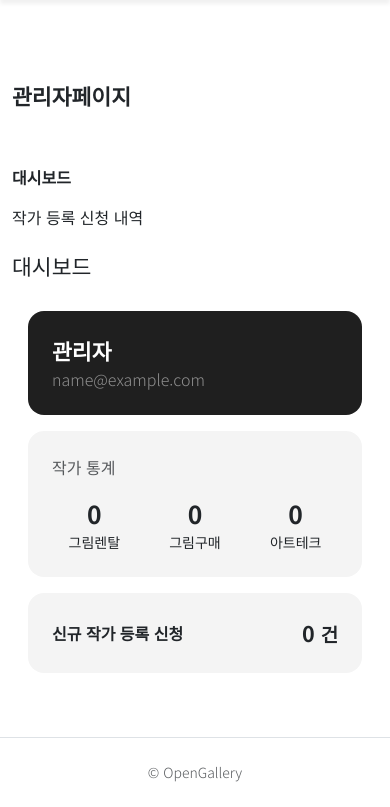
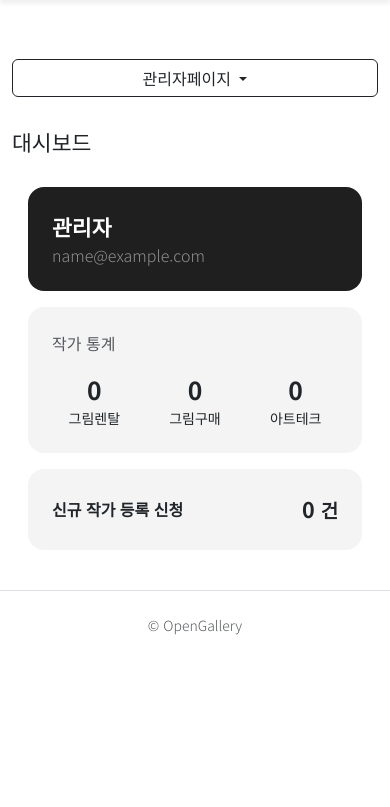
Before and after one commit to gns0304/opengallery, a Django app: page /admin/dashboard/ in a window 390 px wide. Shown: the part 77-884 px from the top of the page. After the commit the page ends 712 px from the top, so only its background shows below. Run offline with Django 5.2, Linux system fonts and the light colour scheme; a user stored in the database is signed in; tables that the repository leaves empty hold one stand-in row (values such as "Sample post").

Commit message:
feat: implement responsive admin sidebar with mobile dropdown
- 992px 이상(lg 브레이크포인트)에서는 기존 사이드바 레이아웃 유지
- 992px 이하에서는 드롭다운 메뉴로 자동 전환하여 Bootstrap의 dropdown 컴포넌트 사용
- 현재 활성 페이지 상태를 드롭다운 아이템에도 반영

```diff
--- a/static/css/base.css
+++ b/static/css/base.css
@@ -79,3 +79,26 @@ body {
 
 .admin-sidebar .list-group-item { background: transparent; border: 0; padding-left: 0; padding-right: 0; }
 .admin-sidebar a.fw-semibold { color:#000; }
+
+.dropdown-menu .dropdown-item.active,
+.dropdown-menu .dropdown-item:active,
+.dropdown-menu .dropdown-submenu .dropdown-item.active,
+.dropdown-menu .dropdown-submenu .dropdown-item:active {
+    background-color: #212529 !important;
+    color: #fff !important;
+}
+
+
+.dropdown-menu .dropdown-item:hover,
+.dropdown-menu .dropdown-item:focus,
+.dropdown-menu .dropdown-submenu .dropdown-item:hover,
+.dropdown-menu .dropdown-submenu .dropdown-item:focus {
+    background-color: #343a40 !important;
+    color: #fff !important;
+}
+
+.dropdown-menu .active > a,
+.dropdown-menu .active > button {
+    background-color: #212529 !important;
+    color: #fff !important;
+}
--- a/templates/admin_panel/sidebar.html
+++ b/templates/admin_panel/sidebar.html
@@ -1,9 +1,32 @@
-<nav class="admin-sidebar">
+<div class="dropdown d-lg-none mb-3">
+    <button class="btn btn-outline-dark w-100 dropdown-toggle"
+            type="button"
+            data-bs-toggle="dropdown"
+            aria-expanded="false">
+        관리자페이지
+    </button>
+    <ul class="dropdown-menu w-100">
+        <li>
+            <a class="dropdown-item {% if request.resolver_match.url_name == 'dashboard' %}active{% endif %}"
+               href="{% url 'admin_panel:dashboard' %}">
+                대시보드
+            </a>
+        </li>
+        <li>
+            <a class="dropdown-item {% if request.resolver_match.url_name == 'applications' %}active{% endif %}"
+               href="{% url 'admin_panel:applications' %}">
+                작가 등록 신청 내역
+            </a>
+        </li>
+    </ul>
+</div>
+
+<nav class="admin-sidebar d-none d-lg-block">
     <div class="mb-5">
         <div class="h4 mb-0 fw-bold">관리자페이지</div>
     </div>
     <ul class="list-group list-group-flush rounded-0">
-    <li class="list-group-item px-0 border-0">
+        <li class="list-group-item px-0 border-0">
             <a href="{% url 'admin_panel:dashboard' %}"
                class="d-flex justify-content-between align-items-center link-dark text-decoration-none
                 {% if request.resolver_match.url_name == 'dashboard' %}fw-semibold{% endif %}">
--- a/templates/common/base.html
+++ b/templates/common/base.html
@@ -20,7 +20,7 @@
 
 {% include "common/header.html" %}
 
-<main class="container py-5">
+<main class="container py-4">
     {% include "common/message.html" %}
     {% block content %}{% endblock %}
 </main>
--- a/templates/common/layout/content_with_sidebar.html
+++ b/templates/common/layout/content_with_sidebar.html
@@ -1,11 +1,11 @@
 {% extends "common/base.html" %}
 {% block title %}{% if block.super %}{{ block.super }}{% endif %}{% endblock %}
 {% block content %}
-    <div class="row g-3" style="margin-top: 1rem;">
-        <aside class="col-12 col-md-2">
+   <div class="row g-3 mt-3">
+    <aside class="col-12 col-lg-2">
         {% block sidebar %}{% endblock %}
     </aside>
-        <section class="col-12 col-md-10">
+    <section class="col-12 col-lg-10">
         <header class="d-flex align-items-center justify-content-between mb-3">
             <h1 class="h4 m-0">{% block page_title %}{% endblock %}</h1>
             {% block page_actions %}{% endblock %}
```
Lines whose indentation alone changed are shown as unchanged.
